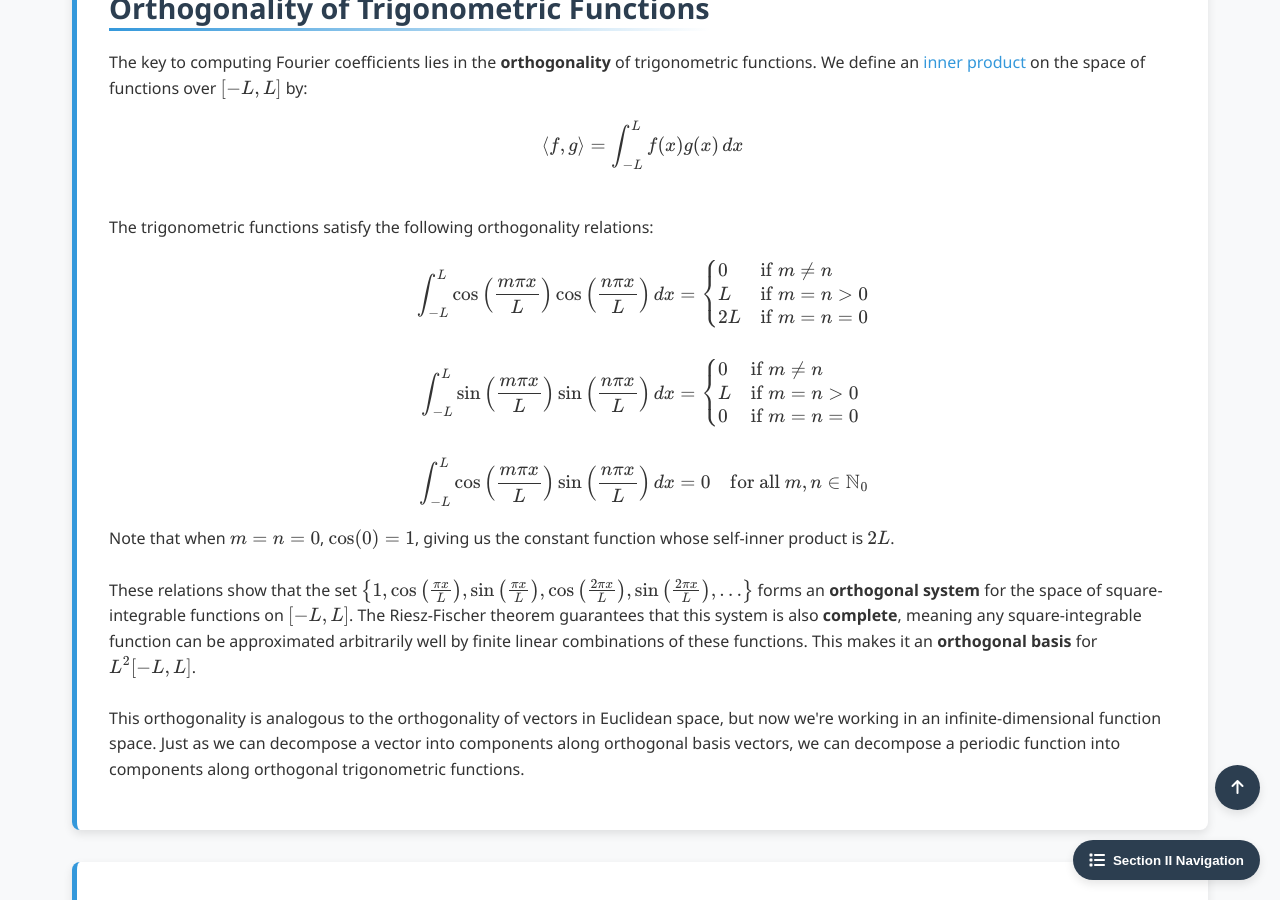
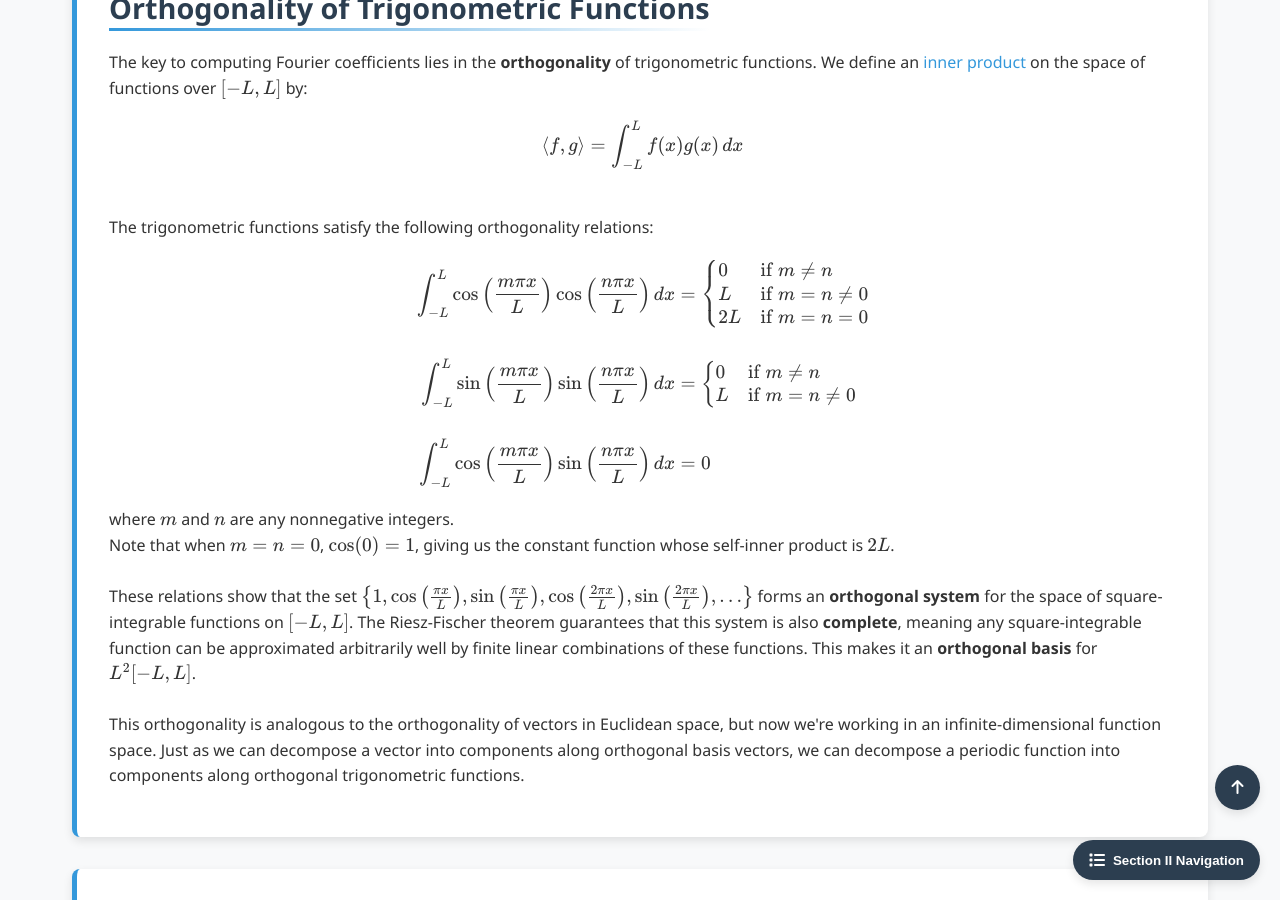
Before and after one commit to Yusukey01/yusukey01.github.io, a Jekyll site: the page built from Mathematics/Calculus/fourier_series.html, in a window 1280 px wide and 900 px high, scrolled down 1869 px. Built offline with Jekyll 4.4.1, drawn with Linux system fonts in a browser that asks for light colours.

```diff
--- a/Mathematics/Calculus/fourier_series.html
+++ b/Mathematics/Calculus/fourier_series.html
@@ -173,17 +173,18 @@ uses_python: false
                 \begin{align*}
                 \int_{-L}^{L} \cos\left(\frac{m\pi x}{L}\right)\cos\left(\frac{n\pi x}{L}\right) \, dx &= \begin{cases}
                 0 & \text{if } m \neq n \\
-                L & \text{if } m = n > 0 \\
+                L & \text{if } m = n \neq 0 \\
                 2L & \text{if } m = n = 0
                 \end{cases} \\\\
                 \int_{-L}^{L} \sin\left(\frac{m\pi x}{L}\right)\sin\left(\frac{n\pi x}{L}\right) \, dx &= \begin{cases}
                 0 & \text{if } m \neq n \\
-                L & \text{if } m = n > 0 \\
-                0 & \text{if } m = n = 0
+                L & \text{if } m = n \neq 0 \\
                 \end{cases} \\\\
-                \int_{-L}^{L} \cos\left(\frac{m\pi x}{L}\right)\sin\left(\frac{n\pi x}{L}\right) \, dx &= 0 \quad \text{for all } m, n \in \mathbb{N}_0
+                \int_{-L}^{L} \cos\left(\frac{m\pi x}{L}\right)\sin\left(\frac{n\pi x}{L}\right) \, dx &= 0
                 \end{align*}
                 \]
+                where \(m\) and \(n\) are any nonnegative integers.
+                <br>
                 Note that when \(m = n = 0\), \(\cos(0) = 1\), giving us the constant function whose self-inner product is \(2L\).
                 <br><br>
                 These relations show that the set \(\left\{1, \cos\left(\frac{\pi x}{L}\right), \sin\left(\frac{\pi x}{L}\right), \cos\left(\frac{2\pi x}{L}\right), \sin\left(\frac{2\pi x}{L}\right), \ldots\right\}\) forms an
```
